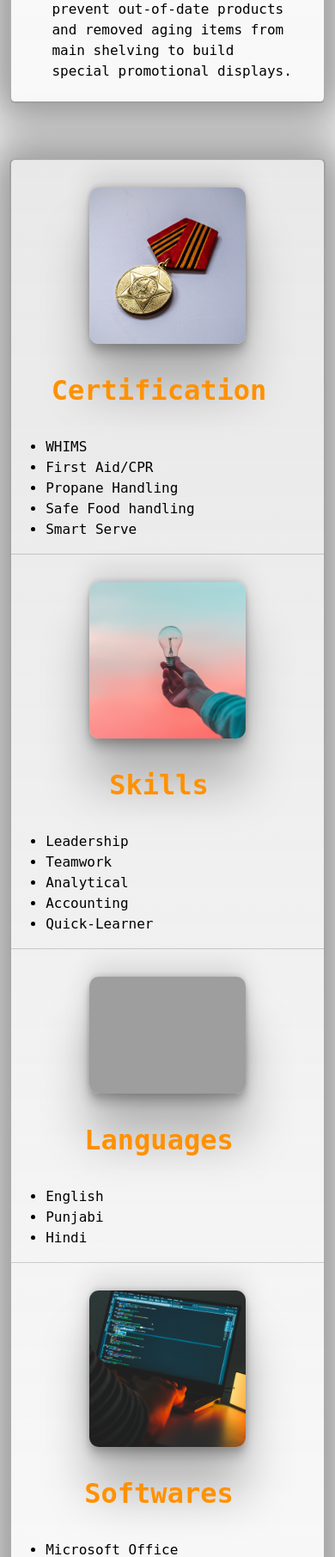
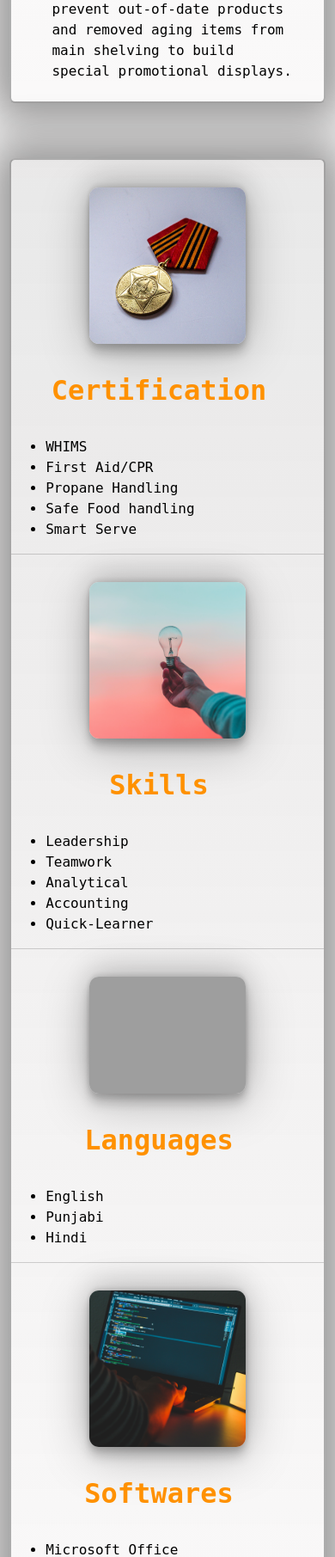
Before and after one commit to dhanigill/dhanigill.github.io, a PHP site: page / in a window 390 px wide. Shown: the part 3685-5496 px from the top of the page at 86% size. Run offline with PHP 8.4, Linux system fonts and the light colour scheme; grey boxes are pictures that could not be loaded.

Commit message:
Add files via upload

```diff
--- a/css/education.css
+++ b/css/education.css
@@ -7,6 +7,7 @@
   clear: both;
   display: inline-block;
   width: 100%;
+
 }
 
 .EduPhoto {
--- a/css/extras.css
+++ b/css/extras.css
@@ -93,7 +93,7 @@
     max-width: 50%;
     display: block;
     margin: auto;
-    box-shadow: rgba(0, 0, 0, 0.25) 0px 54px 55px, rgba(0, 0, 0, 0.12) 0px -12px 30px, rgba(0, 0, 0, 0.12) 0px 4px 6px, rgba(0, 0, 0, 0.17) 0px 12px 13px, rgba(0, 0, 0, 0.09) 0px -3px 5px;
+    box-shadow: rgba(0, 0, 0, 0.25) 0px 10px 55px, rgba(0, 0, 0, 0.12) 0px -12px 30px, rgba(0, 0, 0, 0.12) 0px 4px 6px, rgba(0, 0, 0, 0.17) 0px 12px 13px, rgba(0, 0, 0, 0.09) 0px -3px 5px;
     border: 0px;
     border-radius: 0.7em;
 }
```
